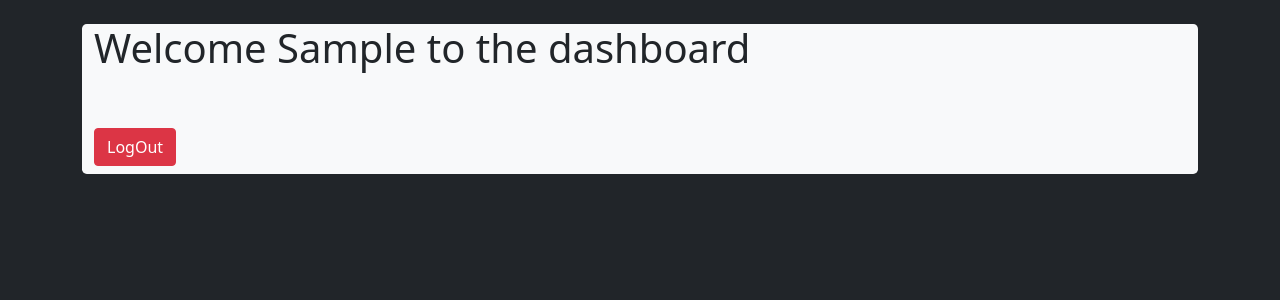
After one commit to CragarDev/login_registration, a Flask app: page /dashboard in a window 1280 px wide. The commit adds this page. Shown: the top 300 px of the page. Run offline with Flask 2, Linux system fonts and the light colour scheme; the visitor is signed in with stand-in values (Sample User, id 1); tables that the repository leaves empty or names only in its code hold one stand-in row (values such as "Sample post").

Commit message:
finished

```diff
--- a/flask_app/controllers/user_controller.py
+++ b/flask_app/controllers/user_controller.py
@@ -73,7 +73,28 @@ def login_user():
 # * ===========================================
 # ? RENDER / Dashboard
 # * ===========================================
+@app.route("/dashboard")
+def dashboard():
+    if "user_id" not in session:
+        flash("Please Login or Register before entering this site!")
+        return redirect("/")
 
+    query_data = {
+        "user_id": session["user_id"]
+    }
+
+    logged_in_user = User.get_one_user(query_data)
+
+    return render_template("dashboard.html", logged_in_user=logged_in_user)
+
+
+# t- ===========================================
+# ? PROCESS FORM - / logout
+# t- ===========================================
+@app.route("/logout")
+def logout():
+    session.clear()
+    return redirect("/")
 
 # * ===========================================
 # ? RENDER / Create
--- a/flask_app/models/users_model.py
+++ b/flask_app/models/users_model.py
@@ -87,6 +87,12 @@ class User:
             return False
         return cls(result[0])
 
+    @classmethod
+    def get_one_user(cls, data):
+        query = "SELECT * FROM users WHERE id = %(user_id)s;"
+        results = connectToMySQL(cls.db).query_db(query, data)
+        return cls(results[0])
+
     # @classmethod
     # def get_all_users(cls):
     #     query = "SELECT * FROM users;"
@@ -98,11 +104,7 @@ class User:
     #     for user in results:
     #         users.append(cls(user))
     #     return users
-    # @classmethod
-    # def get_one_user(cls, data):
-    #     query = "SELECT * FROM users WHERE id = %(user_id)s;"
-    #     results = connectToMySQL(cls.db).query_db(query, data)
-    #     return cls(results[0])
+
     # @classmethod
     # def update_user(cls, data):
     #     query = "UPDATE users SET first_name = %(first_name)s , last_name = %(last_name)s , email = %(email)s ,updated_at = NOW() WHERE id = %(id)s;"
--- /dev/null
+++ b/flask_app/templates/dashboard.html
@@ -0,0 +1,24 @@
+<!DOCTYPE html>
+<html lang="en">
+
+<head>
+    <meta charset="UTF-8" />
+    <meta http-equiv="X-UA-Compatible" content="IE=edge" />
+    <meta name="viewport" content="width=device-width, initial-scale=1.0" />
+    <title>Craig Burke - project title</title>
+    <link href="https://cdn.jsdelivr.net/npm/bootstrap@5.1.3/dist/css/bootstrap.min.css" rel="stylesheet"
+        integrity="sha384-1BmE4kWBq78iYhFldvKuhfTAU6auU8tT94WrHftjDbrCEXSU1oBoqyl2QvZ6jIW3" crossorigin="anonymous" />
+
+<body class="bg-dark text-warning">
+    <!-- start -- Heading -->
+    <main class="container mt-4">
+        <div class="container bg-light text-dark rounded-3 ">
+            <h1 class="mt-1 mb-5">Welcome {{ logged_in_user.first_name }} to the dashboard</h1>
+            <button type="submit" class="btn btn-danger mt-2 mb-2"><a class="text-white text-decoration-none
+                " href="/logout">LogOut</a></button>
+        </div>
+        <p class="w-100"></p>
+
+</body>
+
+</html>
--- a/flask_app/templates/index.html
+++ b/flask_app/templates/index.html
@@ -13,7 +13,7 @@
   <!-- start -- Heading -->
   <main class="container mt-4">
     <div class="container bg-light text-dark rounded-3 ">
-      <h1 class="mt-1 mb-5">LOGIN and REGISTRATION</h1>
+      <h1 class="mt-1 mb-5">Login and Registration</h1>
     </div>
     <p class="w-100"></p>
     <!-- end -- Heading -->
```
